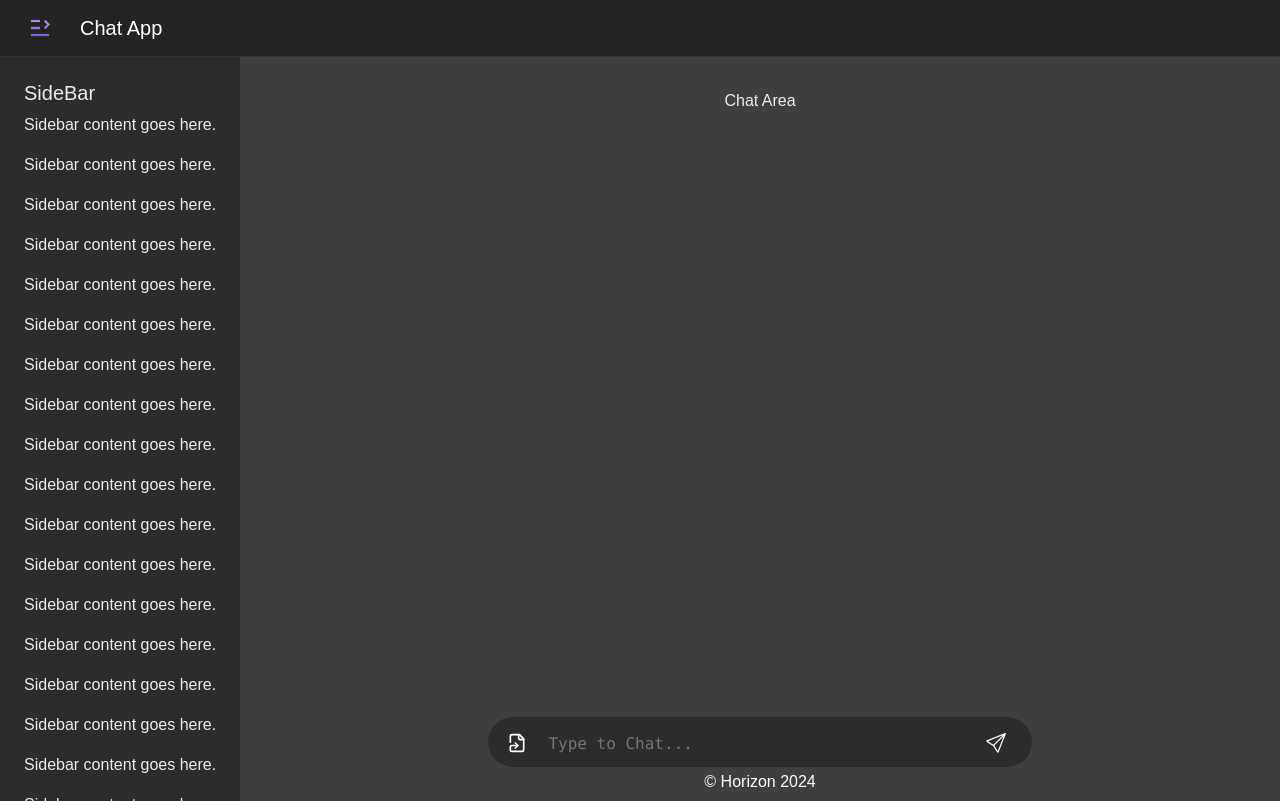
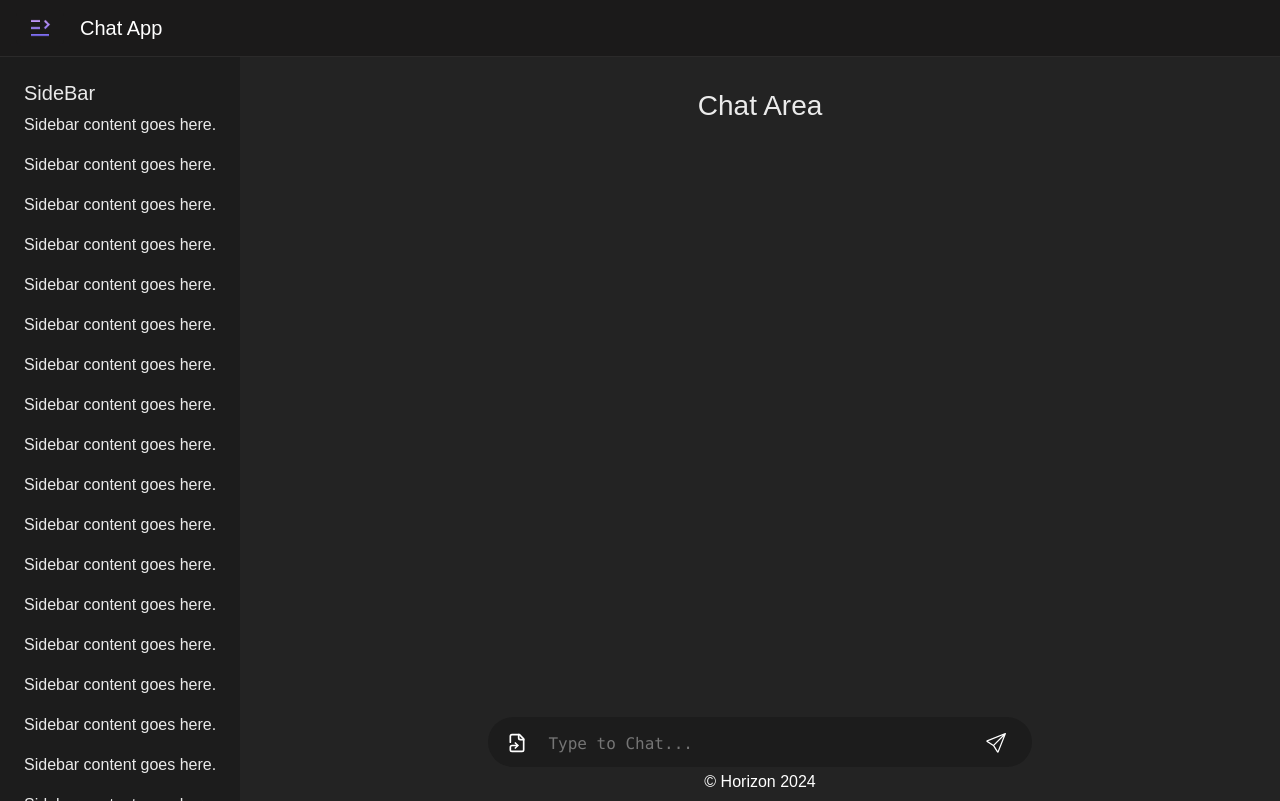
Before and after one commit to skydrige/chat-frontend, a React (Vite) app: page / in a window 1280 px wide. Built offline with nearby package versions, Linux system fonts and the light colour scheme.

Commit message:
Background Improvement

```diff
--- a/src/assets/css/App.css
+++ b/src/assets/css/App.css
@@ -7,7 +7,7 @@
 }
 
 .navbar {
-	background-color: #232323;
+	background-color: #1b1a1a;
 	color: #ffffff;
 	border-bottom: 0.0005em solid rgba(255, 255, 255, 0.07);
 }
@@ -40,7 +40,7 @@
 	height: 100%;
 	display: flex;
 	color: rgba(255, 255, 255, 0.91);
-	background-color: #3f3f3f;
+	background-color: #232323;;
 }
 
 .sidebar-column.show {
@@ -60,7 +60,7 @@ body {
 
 .sidebar-column {
 	border: none;
-	background-color: #2c2c2c;
+	background-color: #1c1c1c;
 	transition: width 0.3s ease-in-out 0s;
 	overflow-y: scroll;
 	height: calc(100vh - 56px);
@@ -80,6 +80,7 @@ body {
 .chat-section {
 	height: 85%;
 	padding: 2px 2px 0;
+	text-align: center;
 }
 
 .chat-input-section {
@@ -105,7 +106,7 @@ body {
 	position: absolute;
 	align-items: center;
 	justify-content: space-between; /* This will push the items to the ends of the container */
-	background-color: #2c2c2c;
+	background-color: #1c1c1c;
 	min-width: 55%;
 	width: calc(100% - 55%);
 	border-radius: 30px;
@@ -239,18 +240,18 @@ body {
 
 /* Handle */
 ::-webkit-scrollbar-thumb {
-	background: #232323;
+	background: #171717;
 	border-radius: 10px;
 }
 
 /* Track */
 ::-webkit-scrollbar-track {
-	background: #302e2e;
+	background: #252525;
 	border-radius: 10px;
 }
 
 /* Handle on hover */
 ::-webkit-scrollbar-thumb:hover {
 	border-radius: 10px;
-	background: #676767;
+	background: #131313;
 }
--- a/src/components/ChatArea.tsx
+++ b/src/components/ChatArea.tsx
@@ -5,7 +5,7 @@ import '../assets/css/App.css';
 const ChatArea: React.FC = () => {
 	return (
 		<div className="chat-section p-2 m-2">
-			<center>Chat Area</center>
+			<h3>Chat Area</h3>
 		</div>
 	);
 };
--- a/src/components/ChatInput.tsx
+++ b/src/components/ChatInput.tsx
@@ -59,7 +59,7 @@ const ChatInput: React.FC = () => {
 			<Row className="chat-input-field">
 				<Col xs={1} className="file-link">
 					<Button size="lg">
-						<LuFileSymlink />
+						<LuFileSymlink/>
 					</Button>
 				</Col>
 				<Col xs={8} className="chat-input" ref={chatInputRef}>
```
